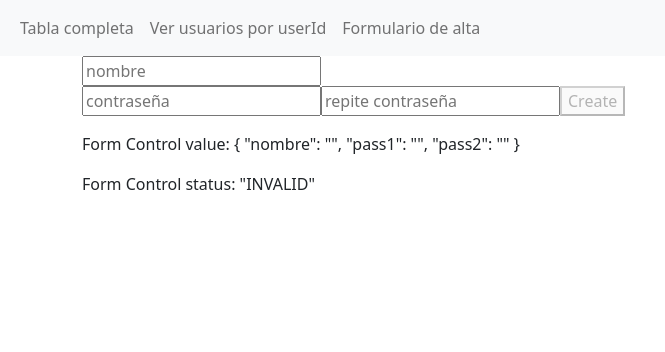
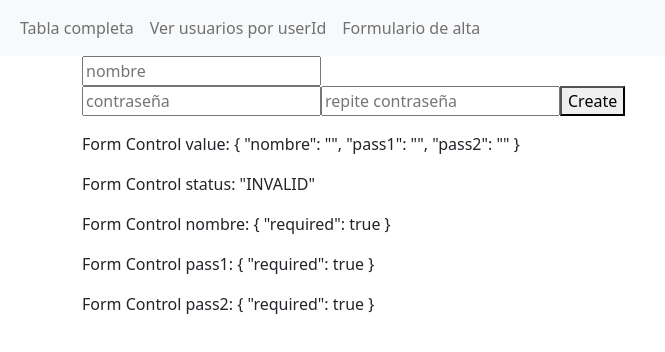
Before and after one commit to palegreramos/Servicio-HttpClient-Observable, an Angular app: page /form in a window 1280 px wide. Shown: the top 352 px of the page, without its empty margins (0-665 px from the left). Built offline with nearby package versions, Linux system fonts and the light colour scheme.

Commit message:
2 files modified, 1 added

```diff
--- a/src/app/formulario/formulario.component.html
+++ b/src/app/formulario/formulario.component.html
@@ -5,9 +5,14 @@
     </div>
     <input name="pass1" type="text" placeholder="contraseña" required name="pass1" formControlName="pass1" required />
     <input name="pass2" type="text" placeholder="repite contraseña" required name="pass2" formControlName="pass2" required/>
-    <button type="submit" [disabled]="userForm.invalid">Create</button>
+    <button type="submit" >Create</button>
+    <!-- <button type="submit" [disabled]="userForm.invalid ">Create</button> -->
   </form>
 
 </div>
 <p>Form Control value: {{ userForm.value | json }}</p>
 <p>Form Control status: {{ userForm.status | json }}</p>
+
+<p>Form Control nombre: {{ userForm.controls.nombre.errors | json }}</p>
+<p>Form Control pass1: {{ userForm.controls.pass1.errors | json }}</p>
+<p>Form Control pass2: {{ userForm.controls.pass2.errors | json }}</p>
--- a/src/app/formulario/formulario.component.ts
+++ b/src/app/formulario/formulario.component.ts
@@ -1,5 +1,6 @@
 import { Component, OnInit } from '@angular/core';
-import {  FormBuilder, FormControl, FormGroup, Validators } from '@angular/forms';
+import {  AbstractControl, FormBuilder, FormControl, FormGroup, ValidationErrors, Validators } from '@angular/forms';
+import { passwordMatchValidator } from './passwordMatch.validator';
 
 
 @Component({
@@ -8,7 +9,8 @@ import {  FormBuilder, FormControl, FormGroup, Validators } from '@angular/forms
   styleUrls: ['./formulario.component.css']
 })
 export class FormularioComponent implements OnInit {
-  public userForm!: FormGroup;
+  public userForm:FormGroup= new FormGroup({})
+
 
   constructor(private fb: FormBuilder) {
     this.createForm();
@@ -21,16 +23,14 @@ export class FormularioComponent implements OnInit {
       nombre: ['', [Validators.required]],
       pass1: ['', [Validators.required,Validators.pattern('[0-9a-zA-Z]{2,4}')]],
       pass2: ['',[Validators.required]]
+    }, {
+      validator: passwordMatchValidator('pass1', 'pass2')
     });
   }
   createUser() {
+    console.log(this.userForm)
     if (this.userForm.valid) console.log("Usuario creado",this.userForm.value)
   }
-  // matchValidator() {
-  //   // if (control.get['pass1'].value==control.get['pass2'].value)
-  //   // control.get('pass2').setErrors({ NoPassswordMatch: true });
-  //   console.log(this.userForm)
 
-  // }
 
 }
--- /dev/null
+++ b/src/app/formulario/passwordMatch.validator.ts
@@ -0,0 +1,16 @@
+import { FormControl, FormGroup } from '@angular/forms';
+
+export function passwordMatchValidator(controlName: string, matchingControlName: string) {
+  return (formGroup: FormGroup) => {
+    const control = formGroup.controls[controlName];
+    const matchingControl = formGroup.controls[matchingControlName];
+    if (matchingControl.errors && !matchingControl.errors.confirmedValidator) {
+        return;
+    }
+    if (control.value !== matchingControl.value) {
+        matchingControl.setErrors({ passwordMatchValidator: true });
+    } else {
+        matchingControl.setErrors(null);
+    }
+}
+}
```
